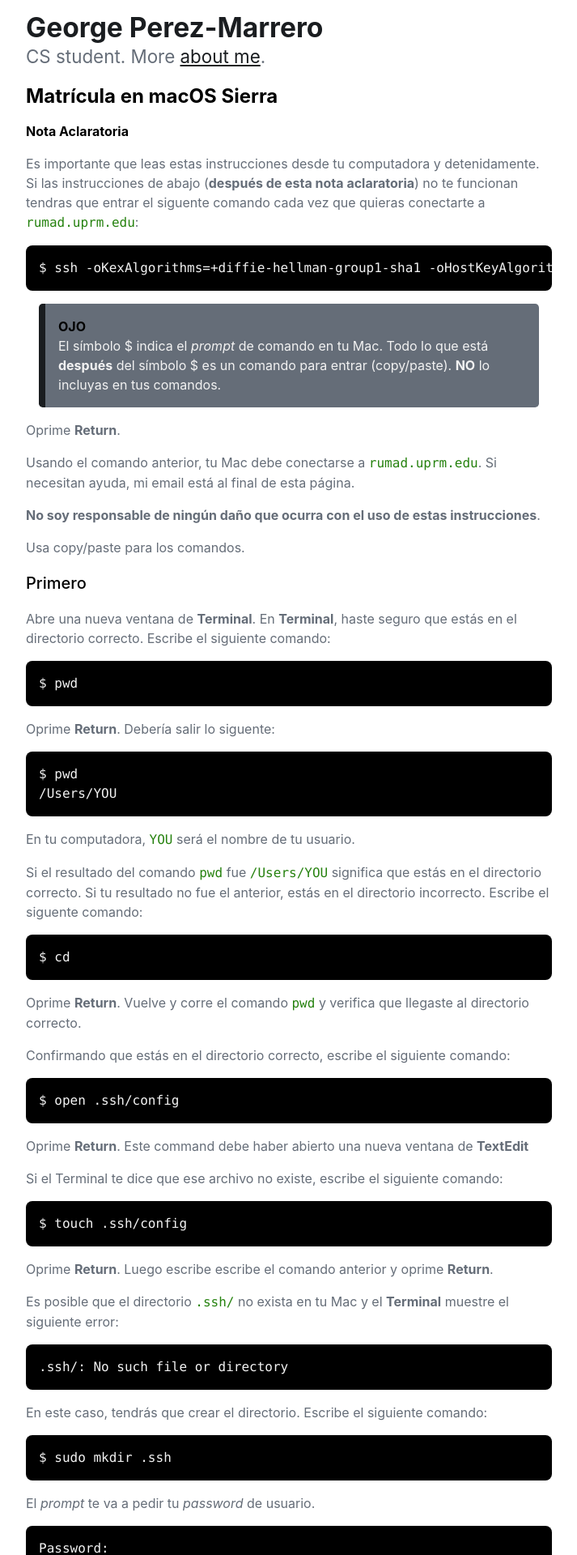
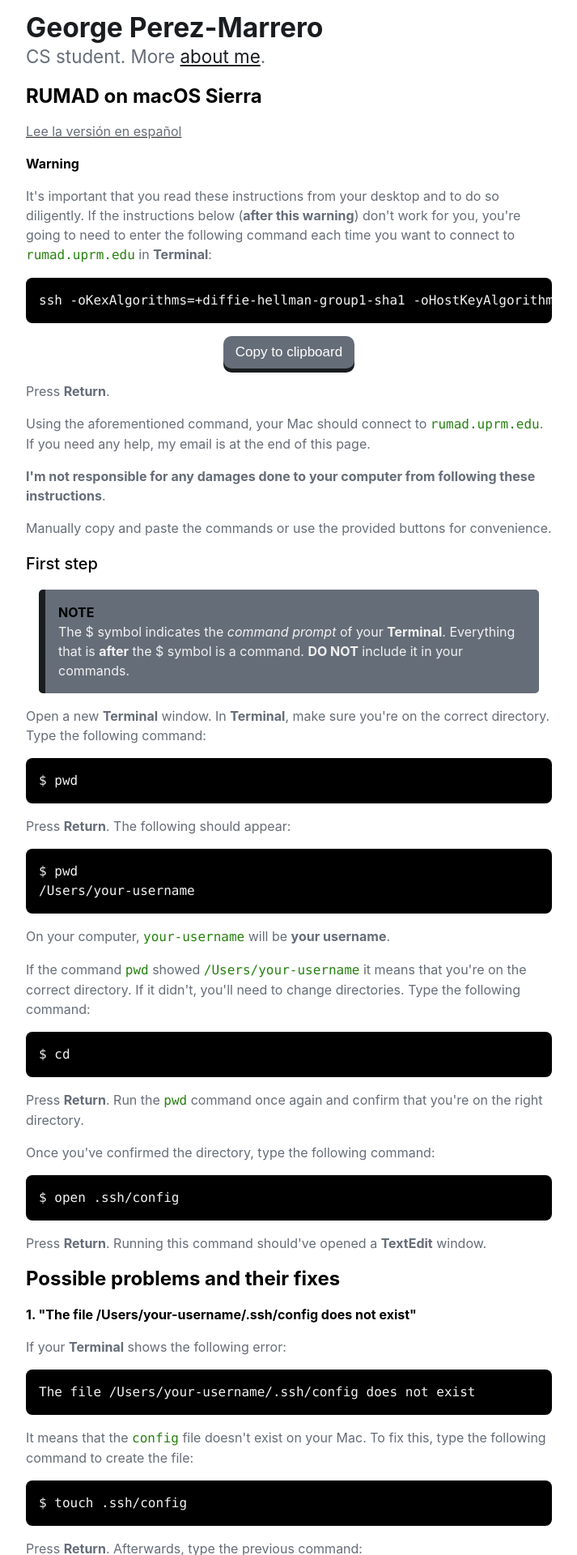
Before and after one commit to georgeperez/titanpointe.org, a Jekyll site: the page built from matricula-en.html, in a window 1280 px wide. Shown: the top 1920 px of the page at 81% size, without its empty margins (283-996 px from the left). Built offline with Jekyll 4.4.1, drawn with Linux system fonts in a browser that asks for light colours; some of the changed text lies outside the part shown.

Commit message:
Added English version

```diff
--- /dev/null
+++ b/_includes/clipboard.min.html
@@ -0,0 +1 @@
+<script>var clipboard=new Clipboard('.btn');clipboard.on('success',function(e){console.log(e);console.info('Action:',e.action);console.info('Text:',e.text);console.info('Trigger:',e.trigger);e.clearSelection()});clipboard.on('error',function(e){console.log(e);console.error('Action:',e.action);console.error('Trigger:',e.trigger)});$(function(){var $btnCopy=$('#copy-button-1-en');$btnCopy.on('click',function(){var clipboard=new Clipboard('#copy-button-1-en');clipboard.on('success',function(e){$btnCopy.text('Copied!');setTimeout(function(){$btnCopy.text('Copy to clipboard')},1500)})})});$(function(){var $btnCopy=$('#copy-button-2-en');$btnCopy.on('click',function(){var clipboard=new Clipboard('#copy-button-2-en');clipboard.on('success',function(e){$btnCopy.text('Copied!');setTimeout(function(){$btnCopy.text('Copy to clipboard')},1500)})})});$(function(){var $btnCopy=$('#copy-button-1-es');$btnCopy.on('click',function(){var clipboard=new Clipboard('#copy-button-1-es');clipboard.on('success',function(e){$btnCopy.text('Copiado!');setTimeout(function(){$btnCopy.text('Copia al clipboard')},1500)})})});$(function(){var $btnCopy=$('#copy-button-2-es');$btnCopy.on('click',function(){var clipboard=new Clipboard('#copy-button-2-es');clipboard.on('success',function(e){$btnCopy.text('Copiado!');setTimeout(function(){$btnCopy.text('Copia al clipboard')},1500)})})});</script>
--- a/_includes/head.html
+++ b/_includes/head.html
@@ -14,6 +14,7 @@
   <script src="/js/jquery-2.2.4.min.js"></script>
   <script src="/js/bigfoot.min.js"></script>
   <script>$.bigfoot();</script>
+  <script src="/js/clipboard.min.js"></script>
 
   <link rel="icon" type="image/png" href="/assets/images/favicon-32x32.png" sizes="32x32">
   <link rel="icon" type="image/png" href="/assets/images/favicon-16x16.png" sizes="16x16">
--- a/_layouts/default.html
+++ b/_layouts/default.html
@@ -7,6 +7,7 @@
   </div>
   {% include footer.html %}
   </div><!--posts-->
+  {% include clipboard.min.html %}
   {% include analytics.html %}
 </body>
 </html>
--- a/_sass/_colors.scss
+++ b/_sass/_colors.scss
@@ -35,6 +35,31 @@
 h5,
 h6 {
     color: $black
+}
+
+.btn {
+    padding: 10px 15px;
+    font-size: 17px;
+    text-align: center;
+    cursor: pointer;
+    outline: none;
+    color: $white;
+    background-color: $grey;
+    border: none;
+    margin: auto;
+    display: block;
+    border-radius: 10px;
+    box-shadow: 0 5px $black-grey;
+}
+
+.btn:hover {
+    background-color: $grey
+}
+
+.btn:active {
+    background-color: $grey;
+    box-shadow: 0 5px $black-grey;
+    transform: translateY(2px);
 }
 
 footer {
--- /dev/null
+++ b/matricula-en.html
@@ -0,0 +1,76 @@
+---
+title: RUMAD on macOS Sierra
+layout: default
+permalink: /matricula/
+---
+
+<article>
+    <h1>RUMAD on macOS Sierra</h1>
+
+    <p><a class="permalink" title="Spanish" href="/matricula/es">
+        <span class="noprint">Lee la versi&oacute;n en espa&ntilde;ol </span>
+        <span class="printonly">{{ site.url }}/matricula/es</span>
+      </a>
+      </p>
+
+    <h4>Warning</h4>
+
+    <p>It's important that you read these instructions from your desktop and to do so diligently. If the instructions below (<b>after this warning</b>) don't work for you, you're going to need to enter the following command each time you want to connect to <code>rumad.uprm.edu</code> in <b>Terminal</b>:</p>
+    <pre id="c1">ssh -oKexAlgorithms=+diffie-hellman-group1-sha1 -oHostKeyAlgorithms=+ssh-dss estudiante@rumad.uprm.edu</pre>
+    <button class="btn" id="copy-button-1-en" data-clipboard-target="#c1">Copy to clipboard</button>
+    <p>Press <b>Return</b>.</p>
+    <p>Using the aforementioned command, your Mac should connect to <code>rumad.uprm.edu</code>. If you need any help, my email is at the end of this page.</p>
+    <p><b>I'm not responsible for any damages done to your computer from following these instructions</b>.</p>
+    <p>Manually copy and paste the commands or use the provided buttons for convenience.</p>
+
+    <h3>First step</h3>
+    <blockquote><h4>NOTE</h4>The &#36; symbol indicates the <em>command prompt</em> of your <b>Terminal</b>. Everything that is <b>after</b> the &#36; symbol is a command. <b>DO NOT</b> include it in your commands.</blockquote>
+    <p>Open a new <b>Terminal</b> window. In <b>Terminal</b>, make sure you're on the correct directory. Type the following command: <pre>&#36; pwd</pre> Press <b>Return</b>. The following should appear:</p>
+    <pre>&#36; pwd
+/Users/your-username
+</pre>
+    <p>On your computer, <code>your-username</code> will be <b>your username</b>.</p>
+    <p>If the command <code>pwd</code> showed <code>/Users/your-username</code> it means that you're on the correct directory. If it didn't, you'll need to change directories. Type the following command:<pre>&#36; cd</pre></p>
+    <p>Press <b>Return</b>. Run the <code>pwd</code> command once again and confirm that you're on the right directory.</p>
+    <p>Once you've confirmed the directory, type the following command: <pre>&#36; open .ssh/config</pre></p>
+    <p>Press <b>Return</b>. Running this command should've opened a <b>TextEdit</b> window.</p>
+    <h1>Possible problems and their fixes</h1>
+    <h4>1. "The file /Users/your-username/.ssh/config does not exist"</h4>
+    <p>If your <b>Terminal</b> shows the following error: <pre>The file /Users/your-username/.ssh/config does not exist</pre>
+    It means that the <code>config</code> file doesn't exist on your Mac. To fix this, type the following command to create the file: <pre>&#36; touch .ssh/config</pre></p>
+    <p>Press <b>Return</b>. Afterwards, type the previous command: <pre>&#36; open .ssh/config</pre> Press <b>Return</b> once more.</p>
+    <h4>2. "No such file or directory"</h4>
+    <p>It's possible that the <code>.ssh/</code> directory does not exist on your Mac. Your <b>Terminal</b> window will show the following error: <pre>.ssh/: No such file or directory</pre></p>
+    <p>In this case, you'll need to create it. Type the following command: <pre>&#36; sudo mkdir .ssh</pre></p>
+    <blockquote><h4>NOTE</h4>The <b>sudo</b> part of the previous command elevates your <b>Terminal</b> <em>command prompt</em> to use admin privileges.</blockquote>
+    <p>The <em>command prompt</em> will ask for your user <em>password</em>.</p>
+    <pre>Password:</pre>
+    <p>Type your user <em>password</em>. The <em>password</em> will not appear on-screen, but rest assured it <b>is</b> being written. When you finish typing your <em>password</em>, press <b>Return</b>.</p>
+    <p>Afterwards write these commands in order:</p>
+    <pre>&#36; touch .ssh/config</pre>
+    <p>Press <b>Return</b>.</p>
+    <pre>&#36; open .ssh/config</pre>
+    <p>Press <b>Return</b> one more time.</p>
+
+    <h3>Second step</h3>
+    <p>Your Mac must've opened a new <b>TextEdit</b> window with the document <code>config</code>. This file will be empty for you.<p>
+    <p>In the <code>config</code> file, copy and paste the following text:</p>
+    <pre id="c2">Host rumad.uprm.edu
+      KexAlgorithms +diffie-hellman-group1-sha1
+      HostKeyAlgorithms +ssh-dss</pre>
+    <button class="btn" id="copy-button-2-en" data-clipboard-target="#c2">Copy to clipboard</button>
+    <p>Your <code>config</code> file should look like the screenshot below. Make sure it does before continuing.</p>
+    <a href="/assets/images/textedit.png"><img src="/assets/images/textedit.png"></a>
+
+    <h3>Third step</h3>
+    <p>Save your changes using the <code>Command&#43;S</code> keyboard shortcut or by navegating to File -> Save in <b>TextEdit</b>.</p>
+    <p>Connect to <code>rumad.uprm.edu</code> using the following command: <pre>&#36; ssh estudiante@rumad.uprm.edu</pre></p>
+    <p>Press <b>Return</b>. If everything is working correctly, you should see a <em>password prompt</em> for the user <code>estudiante</code>. Since <code>estudiante</code> does not have a <em>password</em>, press <b>Return</b> again.</p>
+    <a href="/assets/images/login.png"><img src="/assets/images/login.png"></a>
+
+    <h3>Fourth step</h3>
+    <p>SUCCESS! If everything was done correctly, your <b>Terminal</b> will show the user menu for the <b>Sistema Estudiantil Colegial</b>.</p>
+    <a href="/assets/images/end.png"><img src="/assets/images/end.png"></a>
+
+    <p>Please send any questions or feedback to <a href="mailto:{{ site.email | enconde_email }}">{{ site.email }}</a>.</p>
+</article>
--- a/matricula.html
+++ b/matricula-es.html
@@ -1,40 +1,52 @@
 ---
 title: Matricula en macOS Sierra
 layout: default
-permalink: /matricula/
+permalink: /matricula/es/
 ---
 
 <article>
     <h1>Matr&iacute;cula en macOS Sierra</h1>
 
+    <p><a class="permalink" title="English" href="/matricula/">
+        <span class="noprint">Read the English version</span>
+        <span class="printonly">{{ site.url }}/matricula</span>
+      </a>
+      </p>
+
     <h4>Nota Aclaratoria</h4>
 
     <p>Es importante que leas estas instrucciones desde tu computadora y detenidamente. Si las instrucciones de abajo &#40;<b>despu&eacute;s de esta nota aclaratoria</b>&#41; no te funcionan tendras que entrar el siguente comando cada vez que quieras conectarte a <code>rumad.uprm.edu</code>:</p>
-    <pre>&#36; ssh -oKexAlgorithms=+diffie-hellman-group1-sha1 -oHostKeyAlgorithms=+ssh-dss estudiante@rumad.uprm.edu</pre>
-    <blockquote><h4>OJO</h4>El s&iacute;mbolo &#36; indica el <em>prompt</em> de comando en tu Mac. Todo lo que est&aacute; <b>despu&eacute;s</b> del s&iacute;mbolo &#36; es un comando para entrar (copy/paste). <b>NO</b> lo incluyas en tus comandos.</blockquote>
+    <pre id="c1">ssh -oKexAlgorithms=+diffie-hellman-group1-sha1 -oHostKeyAlgorithms=+ssh-dss estudiante@rumad.uprm.edu</pre>
+    <button class="btn" id="copy-button-1-es" data-clipboard-target="#c1">Copia al clipboard</button>
     <p>Oprime <b>Return</b>.</p>
     <p>Usando el comando anterior, tu Mac debe conectarse a <code>rumad.uprm.edu</code>. Si necesitan ayuda, mi email est&aacute; al final de esta p&aacute;gina.</p>
     <p><b>No soy responsable de ningún daño que ocurra con el uso de estas instrucciones</b>.</p>
     <p>Usa copy/paste para los comandos.</p>
 
     <h3>Primero</h3>
+    <blockquote><h4>OJO</h4>El s&iacute;mbolo &#36; indica el <em>prompt</em> de comando en tu Mac. Todo lo que est&aacute; <b>despu&eacute;s</b> del s&iacute;mbolo &#36; es un comando para entrar (copy/paste). <b>NO</b> lo incluyas en tus comandos.</blockquote>
     <p>Abre una nueva ventana de <b>Terminal</b>. En <b>Terminal</b>, haste seguro que est&aacute;s en el directorio correcto. Escribe el siguiente comando: <pre>&#36; pwd</pre> Oprime <b>Return</b>. Debería salir lo siguente:</p>
     <pre>&#36; pwd
 /Users/YOU
 </pre>
-    <p>En tu computadora, <code>YOU</code> ser&aacute; el nombre de tu usuario.</p>
+    <p>On your computer, <code>YOU</code> will be your <em>username</em>.</p>
     <p>Si el resultado del comando <code>pwd</code> fue <code>/Users/YOU</code> significa que est&aacute;s en el directorio correcto. Si tu resultado no fue el anterior, est&aacute;s en el directorio incorrecto. Escribe el siguente comando:<pre>&#36; cd</pre></p>
     <p>Oprime <b>Return</b>. Vuelve y corre el comando <code>pwd</code> y verifica que llegaste al directorio correcto.</p>
     <p>Confirmando que est&aacute;s en el directorio correcto, escribe el siguiente comando: <pre>&#36; open .ssh/config</pre></p>
-    <p>Oprime <b>Return</b>. Este command debe haber abierto una nueva ventana de <b>TextEdit</b></p>
-    <p>Si el Terminal te dice que ese archivo no existe, escribe el siguiente comando: <pre>&#36; touch .ssh/config</pre></p>
-    <p>Oprime <b>Return</b>. Luego escribe escribe el comando anterior y oprime <b>Return</b>.</p>
-    <p>Es posible que el directorio <code>.ssh/</code> no exista en tu Mac y el <b>Terminal</b> muestre el siguiente error: <pre>.ssh/: No such file or directory</pre></p>
-    <p>En este caso, tendr&aacute;s que crear el directorio. Escribe el siguiente comando: <pre>&#36; sudo mkdir .ssh</pre></p>
-    <p>El <em>prompt</em> te va a pedir tu <em>password</em> de usuario.</p>
+    <p>Oprime <b>Return</b>. Este command debe haber abierto una nueva ventana de <b>TextEdit</b>.</p>
+    <h1>Posibles problemas y sus arreglos</h1>
+    <h4>1. "The file /Users/your-username/.ssh/config does not exist"</h4>
+    <p>Si tu ventana de <b>Terminal</b> muestra el siguiente error: <pre>The file /Users/your-username/.ssh/config does not exist</pre>
+    Significa que el archivo <code>config</code> no existe en tu Mac. Para arreglar esto, escribe el siguiente comando para crear el archivo: <pre>&#36; touch .ssh/config</pre></p>
+    <p>Oprime <b>Return</b>. Luego, escribe el comando anterior: <pre>&#36; open .ssh/config</pre> Oprime <b>Return</b> otra vez.</p>
+    <h4>2. "No such file or directory"</h4>
+    <p>It's possible that the <code>.ssh/</code> directory does not exist on your Mac. Your <b>Terminal</b> window will show the following error: <pre>.ssh/: No such file or directory</pre></p>
+    <p>En este caso, tienes que crearlo. Escribe el siguiente comando: <pre>&#36; sudo mkdir .ssh</pre></p>
+    <blockquote><h4>OJO</h4>La parte <b>sudo</b> del comando anterior eleva tu <b>Terminal</b> a usar privelegios de administrador.</blockquote>
+    <p>El <em>prompt</em> pedir&aacute; tu <em>password</em> de usuario.</p>
     <pre>Password:</pre>
-    <p>Escribe tu <em>password</em>. El <em>password</em> no va aparecer en la pantalla mientras escribes, pero <b>s&iacute;</b> lo est&aacute;s escribiendo. Cuando escribas el <em>password</em> oprime <b>Return</b>.</p>
-    <p>Luego escribe estos comandos en orden:</p>
+    <p>Escribe tu <em>password</em> de usuario. El <em>password</em> no va aparecer el pantalla, pero <b>s&iacute; se est&aacute; escribiendo</b>. Cuando termines de escribir tu <em>password</em>, oprime <b>Return</b>.</p>
+    <p>Luego de todo eso escribe los siguientes comandos en orden:</p>
     <pre>&#36; touch .ssh/config</pre>
     <p>Oprime <b>Return</b>.</p>
     <pre>&#36; open .ssh/config</pre>
@@ -43,9 +55,10 @@
     <h3>Segundo</h3>
     <p>Tu Mac debe haber abierto una nueva ventana de <b>TextEdit</b> con el documento <code>config</code>. Para ti, este archivo debe de estar vac&iacute;o.<p>
     <p>En este documento <code>config</code>, copy/paste el siguiente bloque de texto en el archivo:</p>
-    <pre>Host rumad.uprm.edu
+    <pre id="c2">Host rumad.uprm.edu
       KexAlgorithms +diffie-hellman-group1-sha1
       HostKeyAlgorithms +ssh-dss</pre>
+    <button class="btn" id="copy-button-2-es" data-clipboard-target="#c2">Copia al clipboard</button>
     <p>Tu <code>config</code> debe lucir como el siguiente screenshot. Asegurate que luzca de la misma forma que el screenshot.</p>
     <a href="/assets/images/textedit.png"><img src="/assets/images/textedit.png"></a>
 
--- a/package.json
+++ /dev/null
@@ -1,4 +0,0 @@
-{
-    "name": "jquery",
-    "version": "2.4.4"
-}
```
Also changed, not shown: _includes/clipboard.html (added, +81 -0 lines), js/clipboard.min.js (added).
